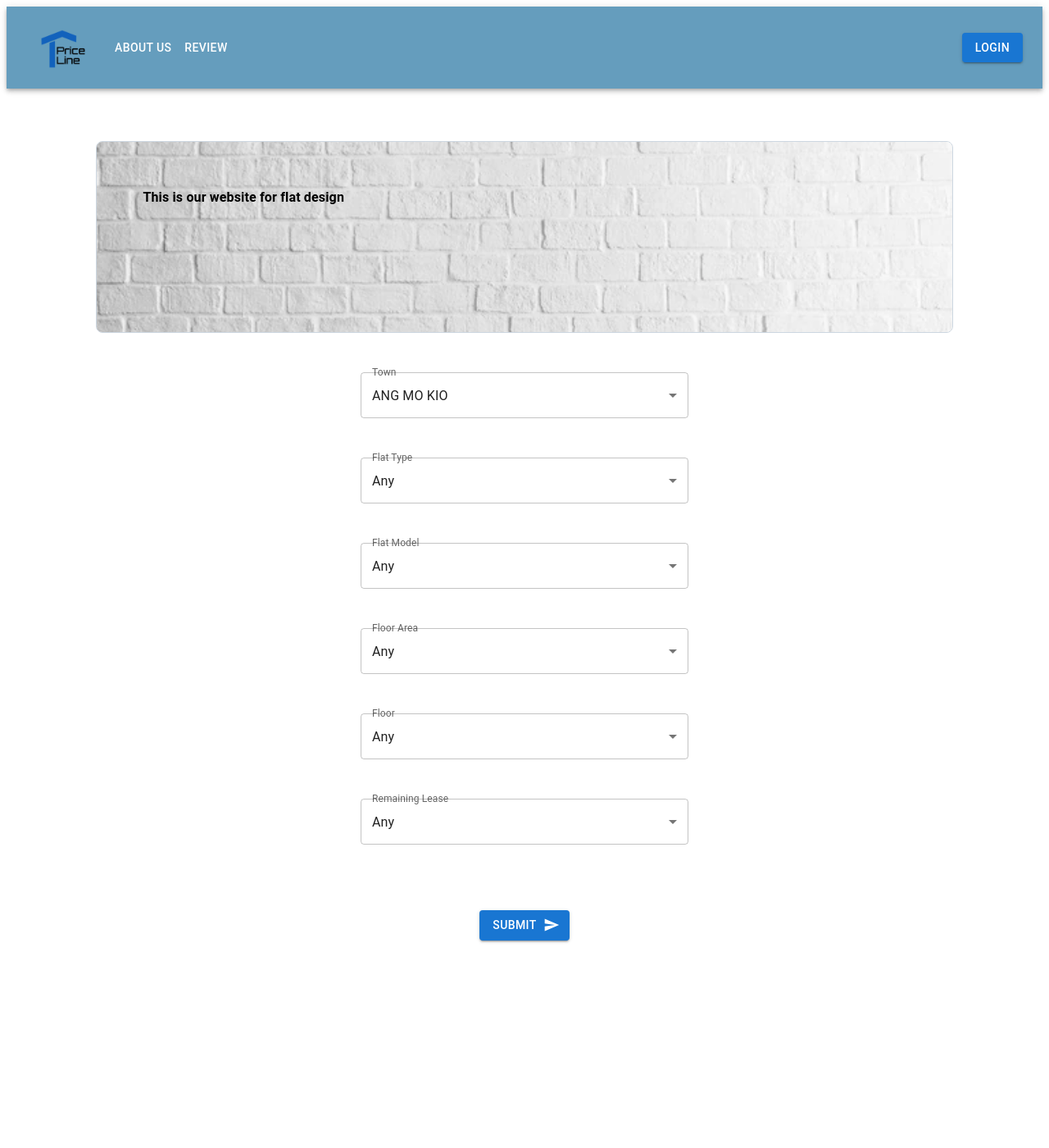
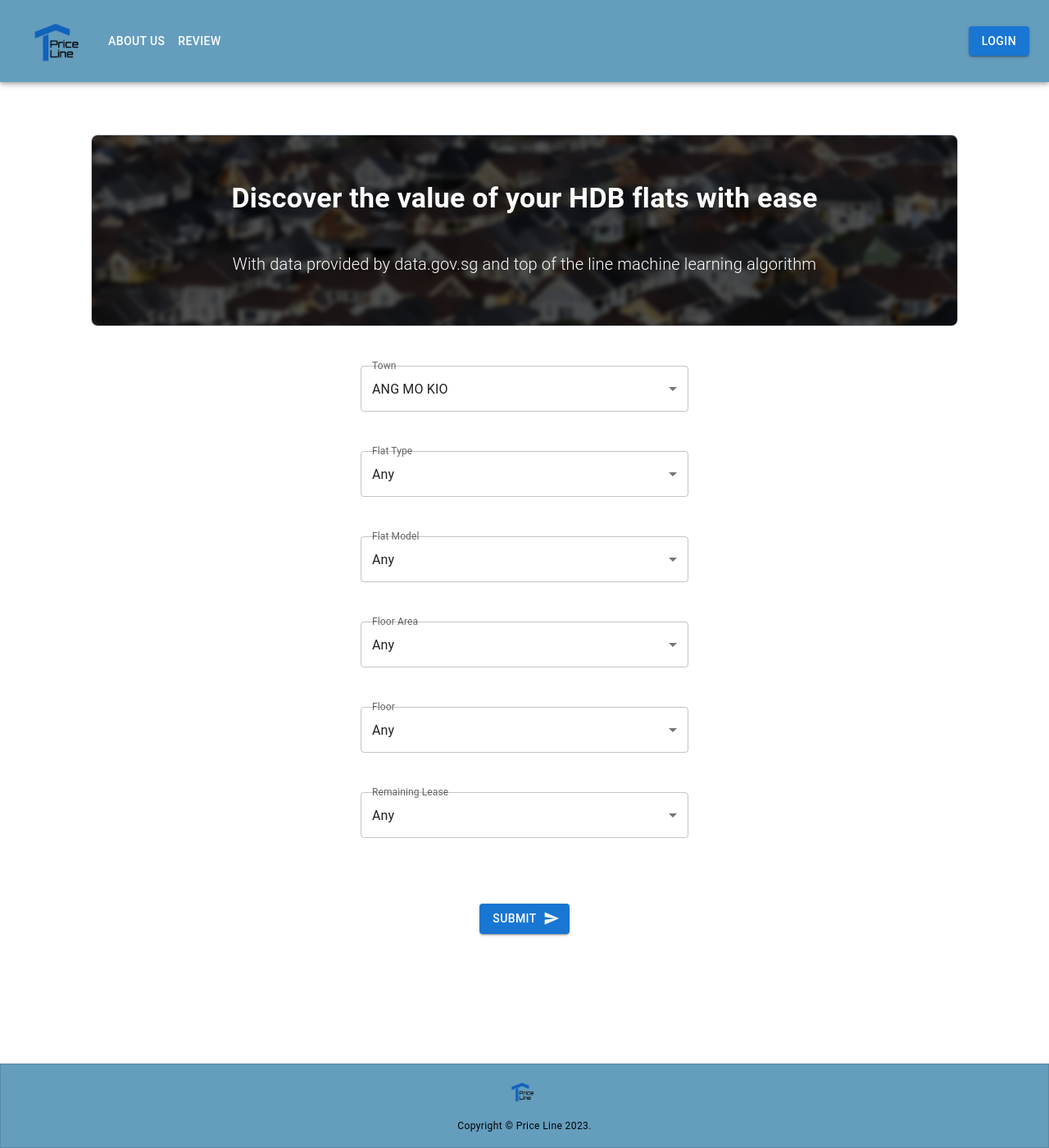
Before and after one commit to victoryg739/price-line, a React (Create React App) app: page / in a window 1280 px wide. Shown: the whole page at 82% size. Before the commit the page ends 1155 px from the top, so only its background shows below. Built offline with nearby package versions, Linux system fonts and the light colour scheme.

Commit message:
update housing card

```diff
--- a/package.json
+++ b/package.json
@@ -19,6 +19,7 @@
         "react-material-ui-carousel": "^3.4.2",
         "react-router-dom": "^6.8.0",
         "react-scripts": "5.0.1",
+        "recharts": "^2.4.1",
         "typescript": "^4.9.4",
         "web-vitals": "^2.1.4"
     },
--- a/public/index.html
+++ b/public/index.html
@@ -24,6 +24,7 @@
       work correctly both with client-side routing and a non-root public URL.
       Learn how to configure a non-root public URL by running `npm run build`.
     -->
+    <link rel="stylesheet" href="styles.css">
     <title>React App</title>
   </head>
   <body>
--- /dev/null
+++ b/public/styles.css
@@ -0,0 +1,3 @@
+body{
+    margin:0
+}
--- /dev/null
+++ b/src/components/Chart.jsx
@@ -0,0 +1,32 @@
+
+import React from "react";
+import {
+  AreaChart,
+  Area,
+  XAxis,
+  YAxis,
+  CartesianGrid,
+  Tooltip
+} from "recharts";
+
+export default function Chart(props) {
+  return (
+    <AreaChart
+      width={600}
+      height={400}
+      data={props.data}
+      margin={{
+        top: 30,
+        right: 30,
+        left: 0,
+        bottom: 0
+      }}
+    >
+      <CartesianGrid strokeDasharray="3 3" />
+      <XAxis dataKey="month" />
+      <YAxis />
+      <Tooltip />
+      <Area type="monotone" dataKey="resale_price" stroke="#8884d8" fill="#8884d8" />
+    </AreaChart>
+  );
+}
--- /dev/null
+++ b/src/components/Footer.jsx
@@ -0,0 +1,46 @@
+import React from 'react'
+import { Box } from '@mui/system'
+import { Paper } from '@mui/material'
+import Container from "@mui/material/Container";
+import Typography from '@mui/material/Typography';
+import Logo from '../assets/logo.png';
+import { Navigate, useNavigate } from 'react-router-dom';
+
+function Footer() {
+    const navigate = useNavigate();
+  return (
+    <Paper sx={{marginTop: 'calc(10% + 30px)', bottom: 0,background: "#659DBD"}} component="footer" square variant="outlined">
+    <Container maxWidth="lg">
+      <Box
+        sx={{
+          flexGrow: 1,
+          justifyContent: "center",
+          display: "flex",
+          bottom: 0,
+          my:1
+        }}
+      >
+          <img style ={{cursor:"pointer"}} onClick ={()=>{navigate("/")}} src={Logo} width="50" height="50" alt="LOGO" />
+        {/* <Link href="/">
+          <Image priority src="/Logo.svg" width={75} height={30} alt="Logo" />
+        </Link> */}
+      </Box>
+
+      <Box
+        sx={{
+          flexGrow: 1,
+          justifyContent: "center",
+          display: "flex",
+          mb: 2,
+        }}
+      >
+        <Typography variant="caption" color="initial">
+        Copyright © Price Line 2023.
+        </Typography>
+      </Box>
+    </Container>
+  </Paper>
+  )
+}
+
+export default Footer
--- a/src/components/NavBar.tsx
+++ b/src/components/NavBar.tsx
@@ -5,7 +5,6 @@ import Toolbar from "@mui/material/Toolbar";
 import IconButton from "@mui/material/IconButton";
 import Typography from "@mui/material/Typography";
 import Menu from "@mui/material/Menu";
-import MenuIcon from "@mui/icons-material/Menu";
 import Container from "@mui/material/Container";
 import Button from "@mui/material/Button";
 import MenuItem from "@mui/material/MenuItem";
@@ -34,8 +33,6 @@ function ResponsiveAppBar() {
       <Container maxWidth="xl">
         <Toolbar disableGutters>
           <img style ={{cursor:"pointer"}} onClick ={()=>{navigate("/")}} src={logo} width="100" height="100" alt="LOGO" />
-
-
             <Menu
               id="menu-appbar"
               anchorEl={anchorElNav}
--- a/src/pages/Home.jsx
+++ b/src/pages/Home.jsx
@@ -10,6 +10,7 @@ import Card from '@mui/joy/Card';
 import CardCover from '@mui/joy/CardCover';
 import CardContent from '@mui/joy/CardContent';
 import housingCard from "../assets/housingCard.jpg";
+import Footer from "../components/Footer";
 
 const townArray = [
   "ANG MO KIO",
@@ -135,13 +136,25 @@ function Home(props) {
           />
         </CardCover>
         <CardContent>
+        <Typography
+            level="h5"
+            variant="h4"
+            fontWeight="bold"
+            color="white"
+            sx={{mt:5}}
+            align="center"
+          >
+            Discover the value of your HDB flats with ease
+          </Typography>
           <Typography
             level="h5"
-            fontWeight="bold"
-            color="black"
-            sx={{ml:5,mt:5}}
+            variant="h6"
+            fontWeight="300"
+            color="white"
+            sx={{mt:5}}
+            align="center"
           >
-            This is our website for flat design
+            With data provided by data.gov.sg and top of the line machine learning algorithm
           </Typography>
         </CardContent>
       </Card>
@@ -191,6 +204,7 @@ function Home(props) {
           Submit
         </Button>
       </Grid>
+      <Footer></Footer>
     </Box>
   );
 }
--- a/src/pages/Login.jsx
+++ b/src/pages/Login.jsx
@@ -11,6 +11,8 @@ import SendIcon from "@mui/icons-material/Send";
 import { useState } from "react";
 import TextField from "@mui/material/TextField";
 import Avatar from "@mui/material/Avatar";
+import Footer from "../components/Footer";
+
 function Login(props) {
   const inputProps = {
     step: 300,
@@ -61,6 +63,8 @@ function Login(props) {
           Login
         </Button>
       </Grid>
+      <Footer></Footer>
+
     </div>
   );
 }
--- a/src/pages/Search.jsx
+++ b/src/pages/Search.jsx
@@ -5,6 +5,8 @@ import NavBar from "../components/NavBar";
 import { Box } from "@mui/system";
 import { Container } from "@mui/material";
 import { Typography } from "@mui/material";
+import Footer from "../components/Footer";
+import Chart from "../components/Chart";
 
 function Search(props) {
   return (
@@ -19,7 +21,11 @@ function Search(props) {
             <CarouselItem data={prop} id={index} />
           ))}
         </Carousel>
+        <Chart data = {props.data}></Chart>
+
       </Container>
+      <Footer></Footer>
+
     </Box>
   );
 }
```
Also changed, not shown: src/assets/housingCard.jpg, 1 other file (tests, documents, lock files or other folders).
